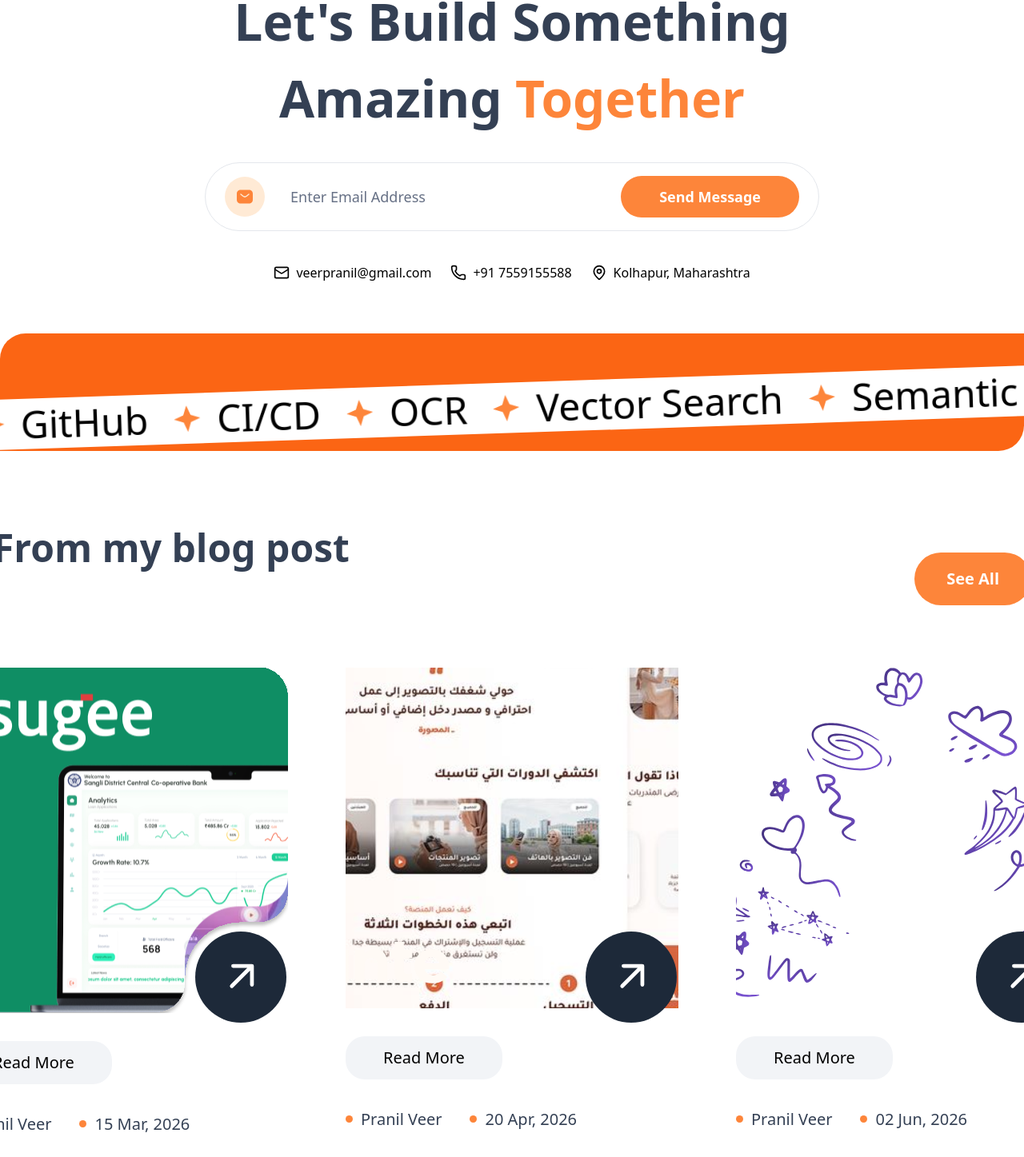
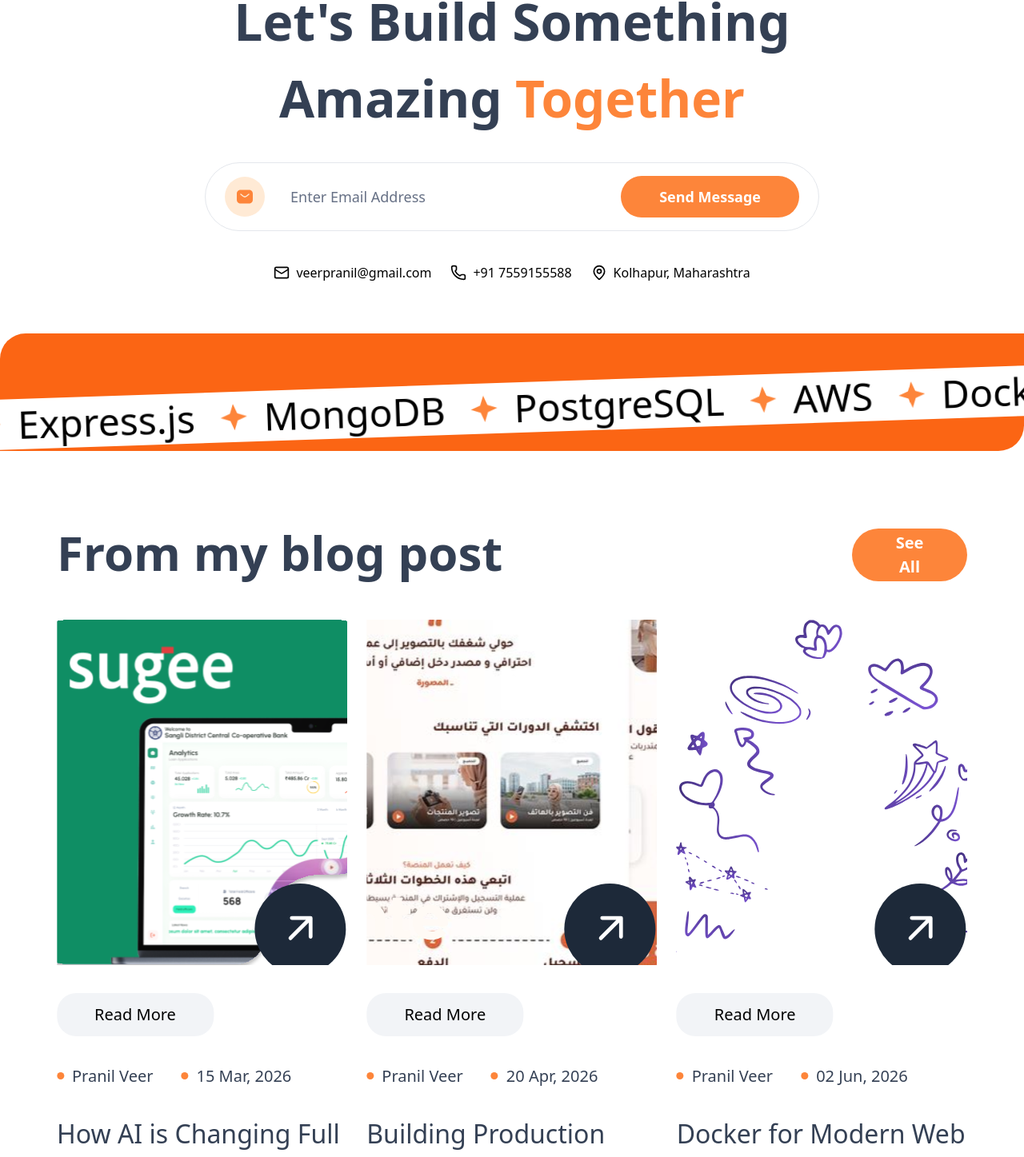
Before and after one commit to pranilveer/Pranil-Portfolio, a Next.js app: page / in a window 1280 px wide. Shown: the part 5310-6757 px from the top of the page at 80% size. Built offline with nearby package versions, Linux system fonts and the light colour scheme.

Commit message:
fix: responsive blog layout, slow marquee, flat testimonials and smaller button

```diff
--- a/src/app/globals.css
+++ b/src/app/globals.css
@@ -1,7 +1,7 @@
 @import "tailwindcss";
 
 .marquee {
-    animation: scroll-left 10s linear infinite;
+    animation: scroll-left 30s linear infinite;
 }
 
 @keyframes scroll-left {
--- a/src/app/page.tsx
+++ b/src/app/page.tsx
@@ -335,7 +335,7 @@ export default function Home() {
       </div>
 
       {/* Testimonials */}
-      <div className="relative flex flex-col w-full min-h-[900px] items-center px-4 sm:px-6 lg:px-[71px] py-12 sm:py-[96px]  gap-12 bg-[#171717] rounded-[30px] sm:rounded-[40px] lg:rounded-[50px] overflow-hidden">
+      <div className="relative flex flex-col w-full min-h-[900px] items-center px-4 sm:px-6 lg:px-[71px] py-12 sm:py-[96px]  gap-12 bg-[#171717] overflow-hidden">
         <Image
           src="/Frame 77.svg"
           alt="image"
@@ -461,10 +461,10 @@ export default function Home() {
       </div>
 
       {/* Blog */}
-      <div className="flex flex-col w-fll h-fit items-center gap-12 px-[71px] py-[97px]">
-        <div className="w-[1298px] h-[126px] flex flex-col lg:flex-row items-center justify-between gap-6 mb-6 md:mb-0">
-          <h1 className="text-[#344054] w-fit md:min-w-[215px] h-full font-bold text-4xl md:text-5xl">From my blog post</h1>
-          <OrangeButton title="See All" className="w-[300px] md:w-fit" />
+      <div className="flex flex-col w-full h-fit items-center gap-10 sm:gap-12 px-4 sm:px-6 lg:px-[71px] py-12 sm:py-20 lg:py-[97px]">
+        <div className="w-full flex flex-col sm:flex-row items-center sm:items-start justify-between gap-6">
+          <h1 className="text-[#344054] text-center sm:text-left font-bold text-4xl sm:text-5xl lg:text-6xl">From my blog post</h1>
+          <OrangeButton title="See All" />
         </div>
         <GenericSlider
           data={blogs}
--- a/src/components/ui/Blog.tsx
+++ b/src/components/ui/Blog.tsx
@@ -10,8 +10,8 @@ interface BlogProps extends BlogType {
 
 const Blog: React.FC<BlogProps> = ({ image, button, name, date, title, priority = false }) => {
   return (
-    <div className="flex flex-col w-[416px] h-[699px] items-start gap-[35px]">
-      <div className="relative w-full h-[432px] gap-[10px] items-start group">
+    <div className="flex flex-col w-full max-w-[416px] items-start gap-[35px]">
+      <div className="relative w-full h-[300px] sm:h-[432px] group overflow-hidden">
         <Image
           src={image}
           alt="image"
@@ -20,7 +20,7 @@ const Blog: React.FC<BlogProps> = ({ image, button, name, date, title, priority
           className="w-full h-full object-cover cursor-pointer"
           priority={priority}
         />
-        <div className="absolute top-[330px] left-[300px] w-[114px] h-[114px] rounded-full bg-[#1D2939] group-hover:bg-[#FD853A] flex items-center justify-center transition-all duration-300">
+        <div className="absolute -bottom-[12px] right-[2px] w-[114px] h-[114px] rounded-full bg-[#1D2939] group-hover:bg-[#FD853A] flex items-center justify-center transition-all duration-300">
           <ArrowButton
             className="transition-all duration-300 stroke-white -rotate-45"
             height={114}
@@ -36,18 +36,18 @@ const Blog: React.FC<BlogProps> = ({ image, button, name, date, title, priority
           </button>
         </ClientOnly>
 
-        <div className="flex items-start gap-[35px]">
+        <div className="flex flex-wrap items-start gap-x-4 gap-y-2 sm:gap-[35px]">
           <div className="flex items-center gap-2.5">
             <span className="bg-[#FD853A] w-[9px] h-[9px] rounded-full"></span>
-            <span className="text-[#344054] text-[20px]">{name}</span>
+            <span className="text-[#344054] text-base sm:text-[20px]">{name}</span>
           </div>
           <div className="flex items-center gap-2.5">
             <span className="bg-[#FD853A] w-[9px] h-[9px] rounded-full"></span>
-            <span className="text-[#344054] text-[20px]">{date}</span>
+            <span className="text-[#344054] text-base sm:text-[20px]">{date}</span>
           </div>
         </div>
 
-        <h3 className="w-[416px] h-[84px] text-[32px] text-[#344054]">
+        <h3 className="w-full text-2xl sm:text-[32px] leading-snug text-[#344054]">
           {title}
         </h3>
       </div>
```
